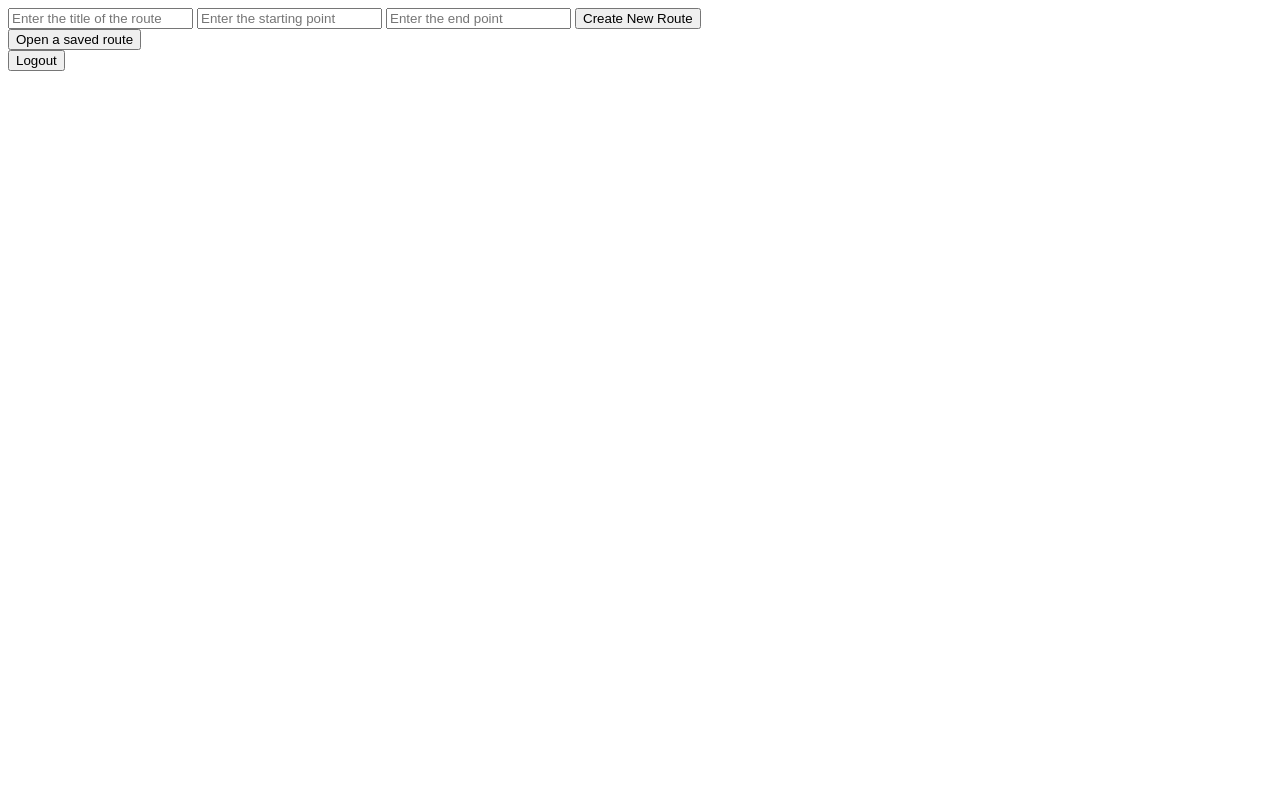
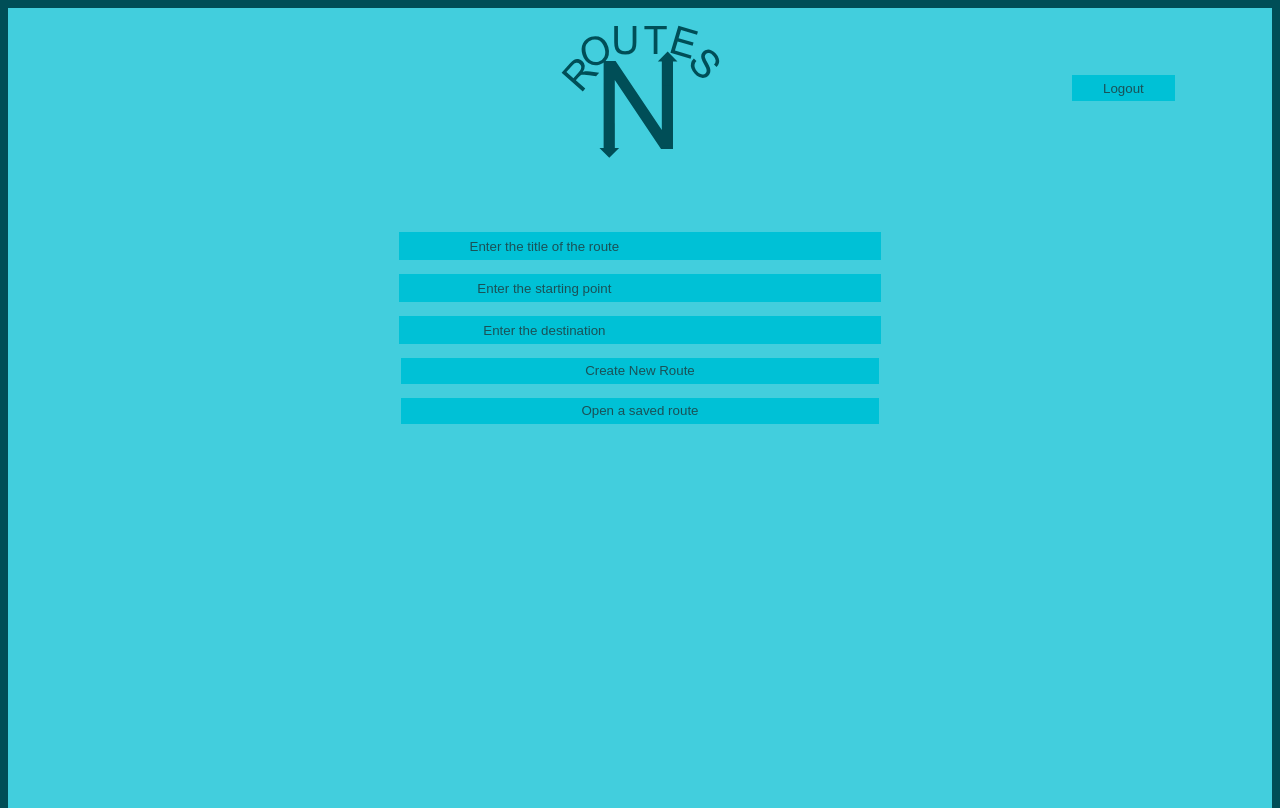
Before and after one commit to NoahBlack012/routecreator, a Flask app: template templates/routeview.html in a window 1280 px wide. Before the commit the page ends 71 px from the top, so only its background shows below. Run offline with Flask 2, Linux system fonts and the light colour scheme; the template is opened without the code that fills it, so the values that code supplies are empty.

Commit message:
Styled routeview page

```diff
--- /dev/null
+++ b/static/css/routeview.css
@@ -0,0 +1,293 @@
+html {
+  height: 100%;
+}
+
+h1 {
+  color: #1A5157;
+}
+
+body {
+  background-color: #004E57;
+  height: 100%;
+}
+
+#routeinfo {
+  background-color: #42CEDD;
+  -ms-grid-row: 3;
+  grid-row: 3;
+  -ms-grid-column: 2;
+  grid-column: 2;
+}
+
+.routedata {
+  color: #1A5157;
+}
+
+input, input::-webkit-input-placeholder {
+  color: #1A5157;
+  background-color: #00C1D6;
+  border: none;
+  width: 60%;
+  text-align: center;
+  margin: 0.5em;
+  height: 2em;
+}
+
+input, input:-ms-input-placeholder {
+  color: #1A5157;
+  background-color: #00C1D6;
+  border: none;
+  width: 60%;
+  text-align: center;
+  margin: 0.5em;
+  height: 2em;
+}
+
+input, input::-ms-input-placeholder {
+  color: #1A5157;
+  background-color: #00C1D6;
+  border: none;
+  width: 60%;
+  text-align: center;
+  margin: 0.5em;
+  height: 2em;
+}
+
+input, input::placeholder {
+  color: #1A5157;
+  background-color: #00C1D6;
+  border: none;
+  width: 60%;
+  text-align: center;
+  margin: 0.5em;
+  height: 2em;
+}
+
+input:focus {
+  background-color: #0093A3;
+}
+
+#btn {
+  background-color: #00C1D6;
+  color: #1A5157;
+}
+
+#btn:hover {
+  background-color: #0093A3;
+}
+
+.formgrid {
+  -ms-grid-column: 2;
+  grid-column: 2;
+  -ms-grid-row: 2;
+  grid-row: 2;
+}
+
+#logout {
+  -ms-grid-row: 1;
+  grid-row: 1;
+  -ms-grid-column: 3;
+  grid-column: 3;
+}
+
+.title {
+  -ms-grid-column: 2 !important;
+  grid-column: 2 !important;
+  -ms-grid-row: 1;
+  grid-row: 1;
+  text-align: center;
+  -webkit-box-align: center;
+      -ms-flex-align: center;
+          align-items: center;
+}
+
+#title-logo {
+  width: 20%;
+  height: 20%;
+}
+
+.grid {
+  display: -ms-grid;
+  display: grid;
+  height: 100%;
+  -ms-grid-columns: 5% 90% 5%;
+      grid-template-columns: 5% 90% 5%;
+  -ms-grid-rows: 1% 60% 38% 1%;
+      grid-template-rows: 1% 60% 38% 1%;
+  background-color: #42CEDD;
+  -webkit-box-align: center;
+      -ms-flex-align: center;
+          align-items: center;
+  text-align: center;
+}
+
+#savedroutes {
+  -ms-grid-column: 2;
+  grid-column: 2;
+  -ms-grid-row: 3;
+  grid-row: 3;
+}
+
+#savedroutes > input:hover {
+  background-color: #0093A3;
+}
+
+.grid-item {
+  -ms-grid-column: 2;
+  grid-column: 2;
+  -ms-grid-row: 2;
+  grid-row: 2;
+  -webkit-box-align: center;
+      -ms-flex-align: center;
+          align-items: center;
+  text-align: center;
+  display: -ms-grid;
+  display: grid;
+  -ms-grid-columns: 15% 70% 15%;
+      grid-template-columns: 15% 70% 15%;
+  -ms-grid-rows: 30% 70%;
+      grid-template-rows: 30% 70%;
+  height: 100%;
+}
+
+#saveroute {
+  display: none;
+}
+
+#warning {
+  color: red;
+}
+
+.container {
+  background-color: #004E57;
+  height: 100%;
+  width: 100%;
+  -ms-grid-row: 3;
+  grid-row: 3;
+  -ms-grid-column: 2;
+  grid-column: 2;
+  display: -ms-grid;
+  display: grid;
+  -ms-grid-columns: 5% 90% 5%;
+      grid-template-columns: 5% 90% 5%;
+  -ms-grid-rows: 5% 90% 5%;
+      grid-template-rows: 5% 90% 5%;
+  visibility: hidden !important;
+}
+
+.vertical-center {
+  visibility: hidden !important;
+  -webkit-box-align: center;
+      -ms-flex-align: center;
+          align-items: center;
+  -ms-grid-row: 2;
+  grid-row: 2;
+  -ms-grid-column: 2;
+  grid-column: 2;
+  text-align: center;
+  align-items: center;
+}
+
+/*margin: auto;
+    top: 50%;
+    -ms-transform: translateY(-50%);
+    transform: translateY(-50%);*/
+#logo {
+  display: none;
+  position: absolute;
+  width: 20%;
+  height: 20%;
+  -webkit-animation-name: loading;
+          animation-name: loading;
+  -webkit-animation-duration: 10s;
+          animation-duration: 10s;
+  -webkit-animation-iteration-count: infinite;
+          animation-iteration-count: infinite;
+  -ms-grid-row: 1;
+      grid-row-start: 1;
+  grid-row-end: 3;
+  -ms-grid-column: 1;
+      grid-column-start: 1;
+  grid-column-end: 3;
+}
+
+@-webkit-keyframes loading {
+  0% {
+    top: 80%;
+    left: 0%;
+  }
+  50% {
+    top: 80%;
+    left: 80%;
+  }
+  100% {
+    top: 80%;
+    left: 0%;
+  }
+}
+
+@keyframes loading {
+  0% {
+    top: 80%;
+    left: 0%;
+  }
+  50% {
+    top: 80%;
+    left: 80%;
+  }
+  100% {
+    top: 80%;
+    left: 0%;
+  }
+}
+
+#loadingword {
+  visibility: hidden;
+}
+
+#loadingword::after {
+  -webkit-animation-name: textanimation;
+          animation-name: textanimation;
+  -webkit-animation-duration: 5s;
+          animation-duration: 5s;
+  -webkit-animation-iteration-count: infinite;
+          animation-iteration-count: infinite;
+  content: '';
+}
+
+@-webkit-keyframes textanimation {
+  0% {
+    content: '';
+  }
+  25% {
+    content: '.';
+  }
+  50% {
+    content: '. .';
+  }
+  75% {
+    content: '. . .';
+  }
+  100% {
+    content: '';
+  }
+}
+
+@keyframes textanimation {
+  0% {
+    content: '';
+  }
+  25% {
+    content: '.';
+  }
+  50% {
+    content: '. .';
+  }
+  75% {
+    content: '. . .';
+  }
+  100% {
+    content: '';
+  }
+}
+/*# sourceMappingURL=routeview.css.map */
--- /dev/null
+++ b/static/css/routeview.scss
@@ -0,0 +1,192 @@
+$bgcol: #004E57;
+$containercol: #42CEDD;
+$textcol: #1A5157;
+$itemcol: #00C1D6;
+$focuscol: #0093A3;
+
+html{
+    height: 100%;
+}
+
+h1{
+    color: $textcol;
+}
+
+body{
+    background-color: $bgcol;
+    height: 100%;
+}
+#routeinfo{
+    background-color: $containercol;
+    grid-row: 3;
+    grid-column: 2;
+}
+
+.routedata {
+    color: $textcol;
+}
+
+input, input::placeholder{
+    color: $textcol;
+    background-color: $itemcol;
+    border: none;
+    width: 60%;
+    text-align: center;
+    margin: 0.5em;
+    height: 2em;
+}
+
+input:focus {
+    background-color: $focuscol;
+}
+
+#btn{
+    background-color: $itemcol;
+    color: $textcol;
+}
+#btn:hover{
+    background-color: $focuscol;
+}
+
+.formgrid{
+    grid-column: 2;
+    grid-row: 2;
+}
+
+#logout{
+    grid-row: 1;
+    grid-column: 3;
+}
+
+.title{
+    grid-column: 2 !important;
+    grid-row: 1;
+    text-align: center;
+    align-items: center;
+}
+
+#title-logo{
+    width: 20%;
+    height: 20%;
+}
+
+.grid{
+    display: grid;
+    height: 100%;
+    grid-template-columns: 5% 90% 5%;
+    grid-template-rows: 1% 60% 38% 1%;
+    background-color: $containercol;
+    align-items: center;
+    text-align: center;
+}
+
+#savedroutes {
+    grid-column: 2;
+    grid-row: 3;
+}
+
+#savedroutes > input:hover {
+    background-color: $focuscol;
+}
+
+.grid-item{
+    grid-column: 2;
+    grid-row: 2;
+    align-items: center;
+    text-align: center;
+    display: grid;
+    grid-template-columns: 15% 70% 15%;
+    grid-template-rows: 30% 70%;
+    height: 100%;
+}
+
+#saveroute{
+    display: none;
+}
+
+
+#warning{
+    color: red;
+}
+
+.container {
+    background-color: $bgcol;
+    height: 100%;
+    width: 100%;
+    grid-row: 3;
+    grid-column: 2;
+    display: grid;
+    grid-template-columns: 5% 90% 5%;
+    grid-template-rows: 5% 90% 5%;
+    visibility: hidden !important;
+}
+
+.vertical-center {
+    visibility: hidden !important;
+    align-items: center;
+    grid-row: 2;
+    grid-column: 2;
+    text-align: center;
+    align-items: center;
+}
+    /*margin: auto;
+    top: 50%;
+    -ms-transform: translateY(-50%);
+    transform: translateY(-50%);*/
+
+
+#logo {
+    display: none;
+    position: absolute;
+    width: 20%;
+    height: 20%;
+    animation-name: loading;
+    animation-duration: 10s;
+    animation-iteration-count: infinite;
+    grid-row-start: 1;
+    grid-row-end: 3;
+    grid-column-start: 1;
+    grid-column-end: 3;
+}
+
+@keyframes loading {
+    0% {
+        top: 80%;
+        left: 0%;
+    }
+    50% {
+        top: 80%;
+        left: 80%;
+    }
+    100% {
+        top: 80%;
+        left: 0%;
+    }
+}
+#loadingword{
+    visibility: hidden;
+}
+#loadingword::after{
+    animation-name: textanimation;
+    animation-duration: 5s;
+    animation-iteration-count: infinite;
+    content: '';
+}
+
+@keyframes textanimation {
+    0%{
+        content: '';
+    }
+    25% {
+        content: '.';
+    }
+    50% {
+        content: '. .';
+    }
+    75% {
+        content: '. . .';
+    }
+    100% {
+        content: '';
+    }
+}
--- a/static/js/newroute.js
+++ b/static/js/newroute.js
@@ -1,5 +1,12 @@
 document.addEventListener("DOMContentLoaded", () => {
   document.querySelector("#newroute").onsubmit = function (e) {
+    //Make saved routes dissappear
+    document.querySelector('#savedroutes').style.display = 'none';
+    // Make loading animation visible
+    document.querySelector("#loadingword").style.visibility = "visible";
+    document.querySelector("#logo").style.display = "inline";
+    document.querySelector(".container").style.visibility = "visible";
+    document.querySelector(".vertical-center").style.visibility = "visibile";
     // Create JSON request for newroute page
     const request = new XMLHttpRequest();
     request.open("POST", "/newroute");
@@ -27,23 +34,29 @@ document.addEventListener("DOMContentLoaded", () => {
 
       //Show warning if title is a duplicate
       if (duplicate) {
-            document.querySelector("#warning").innerHTML = "That title has already been used and you will erase the other route when saved";
-          }else{
+        document.querySelector("#warning").innerHTML =
+          "That title has already been used and you will erase the other route when saved";
+      } else {
         // Remove warning when title is not a duplicate
         document.querySelector("#warning").innerHTML = "";
       }
 
       //Make save button visible
-          document.querySelector("#savenote").style.display = "block";
+      document.querySelector("#saveroute").style.display = "inline";
 
       // Make saved routes disappear and display curent route
-          document.querySelector('#routeinfo').style.display = 'block';
-          document.querySelector('#savedroutes').style.display = 'none';
-        }
+      document.querySelector("#routeinfo").style.display = "inline";
+      document.querySelector("#savedroutes").style.display = "none";
+      // Make loading animation disappear
+      document.querySelector("#loadingword").style.visibility = "hidden";
+      document.querySelector("#logo").style.display = "none";
+      document.querySelector(".container").style.visibility = "hidden";
+      document.querySelector(".vertical-center").style.visibility = "hidden";
+    };
 
     const formdata = new FormData(this); // read form's data
     request.send(formdata);
 
     return false;
-    }
+  };
 });
--- a/static/js/savedroutes.js
+++ b/static/js/savedroutes.js
@@ -1,5 +1,6 @@
 document.addEventListener("DOMContentLoaded", () => {
     document.querySelector("#openroute").onsubmit = function () {
+        document.querySelector('#savedroutes').style.display = 'inline';
         // Display all saved routes
         let display_route = false;
         document.querySelector("#savedroutes").innerHTML = "";
--- a/templates/routeview.html
+++ b/templates/routeview.html
@@ -4,36 +4,54 @@
     <meta charset="UTF-8">
     <meta name="viewport" content="width=device-width, initial-scale=1.0">
     <title>Route View</title>
+    <link rel="stylesheet" href="{{ url_for('static', filename = 'css/routeview.css') }}">
     <script src = "{{ url_for('static', filename = 'js/savedroutes.js') }}"></script>
     <script src = "{{ url_for('static', filename = 'js/newroute.js') }}"></script>
+    <link rel="icon" href="{{ url_for('static', filename = 'imgs/logo.svg') }}" type = 'image/svg'>
 </head>
 <body>
-    <form method="POST" id = "newroute">
-        <input type = "text" name = "routetitle" placeholder="Enter the title of the route" id = 'newtitle'>
-        <input type = "text" name = "startpoint" placeholder="Enter the starting point">
-        <input type = "text" name = "endpoint" placeholder="Enter the end point">
-        <input type = "submit" value="Create New Route">
+    <div class="grid">
+        <div class="grid-item">
+            <div class="title">
+                <img id = 'title-logo' src="{{ url_for('static', filename = 'imgs/titlelogo.svg') }}" alt="N-Routes">
+            </div>
+            <form action = "{{ url_for('logout') }}" method = "POST" id = 'logout'>
+                <input type="submit" value="Logout" id = 'btn'>
             </form>
-    <div id = "warning" style="color:red"></div>
+            <div class="formgrid">
+                <form method="POST" id = "newroute" autocomplete="off">
+                    <input type = "text" name = "routetitle" placeholder="Enter the title of the route" id = 'newtitle'><br>
+                    <input type = "text" name = "startpoint" placeholder="Enter the starting point"><br>
+                    <input type = "text" name = "endpoint" placeholder="Enter the destination"><br>
+                    <input type = "submit" value="Create New Route" id = 'btn'>
+                </form>
+                <div id = "warning"></div>
                 <form action = "{{ url_for('savedroutes') }}" id = 'openroute' method="POST">
-        <input type="submit" value="Open a saved route">
+                    <input type="submit" value="Open a saved route" id = 'btn'>
                 </form>
-    <form action = "{{ url_for('save') }}" style = "display: none;" method="POST" id = "savenote">
-        <input type="submit" value = "Save Note">
+                <form action = "{{ url_for('save') }}" method="POST" id = "saveroute">
+                    <input type="submit" value = "Save Route" id = 'btn'>
                 </form>
-    <form action = "{{ url_for('logout') }}" method = "POST">
-        <input type="submit" value="Logout">
-    </form>
+            </div>
+        </div>
         <div id="routeinfo">
-        <div id = "routetitle"></div>
-        <div id = "startpoint"></div>
-        <div id = "endpoint"></div>
-        <div id = "triptime"></div>
-        <div id = "distance"></div>
-        <div id = "directions"></div>
-        <a id = "url" href = ""></a>
+            <h1 class = 'routedata' id = "routetitle"></h1>
+            <div class = 'routedata' id = "startpoint"></div>
+            <div class = 'routedata' id = "endpoint"></div>
+            <div class = 'routedata' id = "triptime"></div>
+            <div class = 'routedata' id = "distance"></div>
+            <div class = 'routedata' id = "directions"></div>
+            <a class = 'routedata' id = "url" href = ""></a>
         </div>
 
+        <div class="container">
+            <div class="vertical-center">
+                <h1><span id="loadingword">Loading Your Route </span></h1>
+            </div>
+        </div>
+        <img src="{{ url_for('static', filename = 'imgs/loadinglogo.svg') }}" alt="Logo" id ="logo">
+
         <div id="savedroutes"></div>
+    </div>
 </body>
 </html>
```
Also changed, not shown: static/imgs/loadinglogo.svg (added), static/imgs/logo.svg, static/imgs/titlelogo.svg (added), 1 other file. Lines whose indentation alone changed are shown as unchanged.
